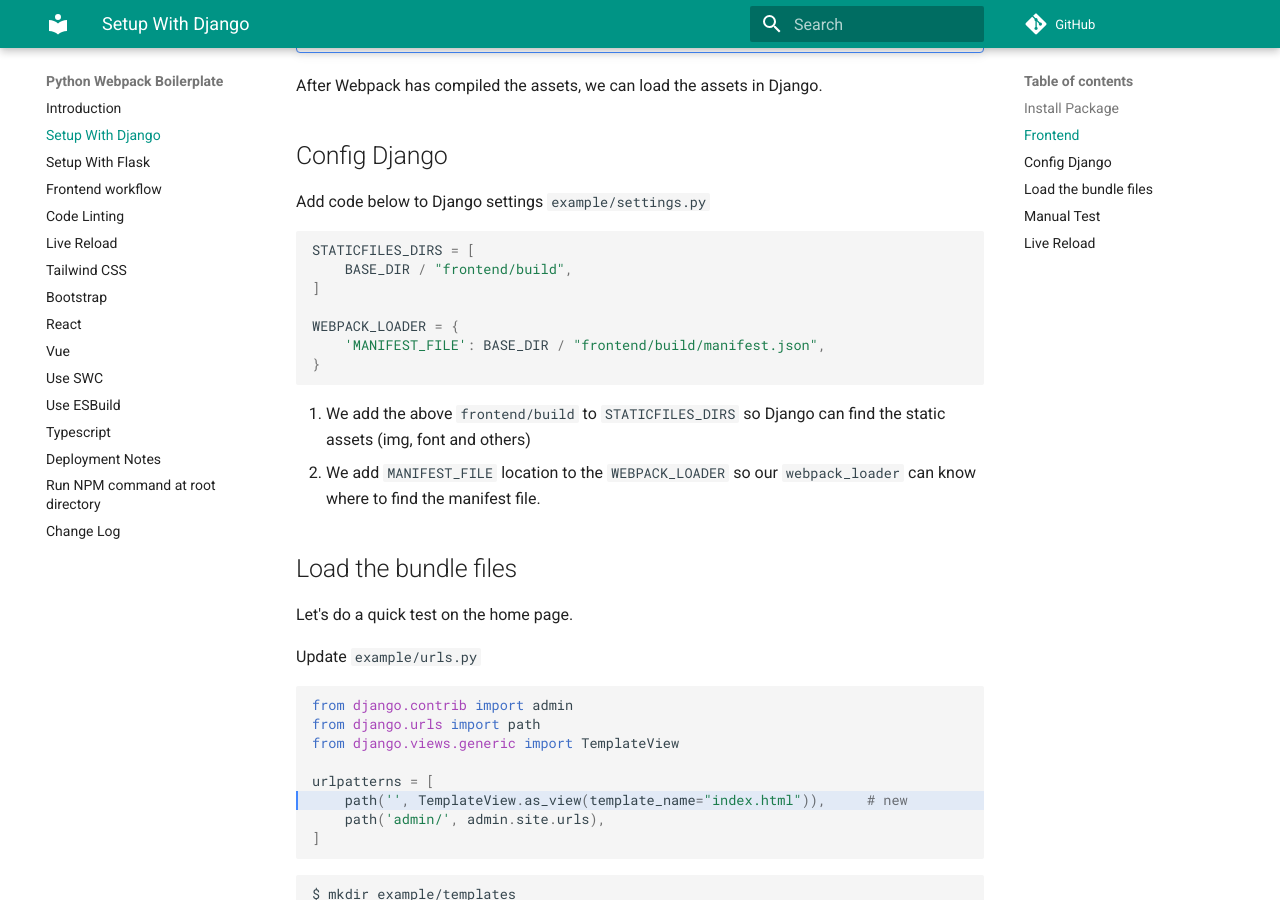
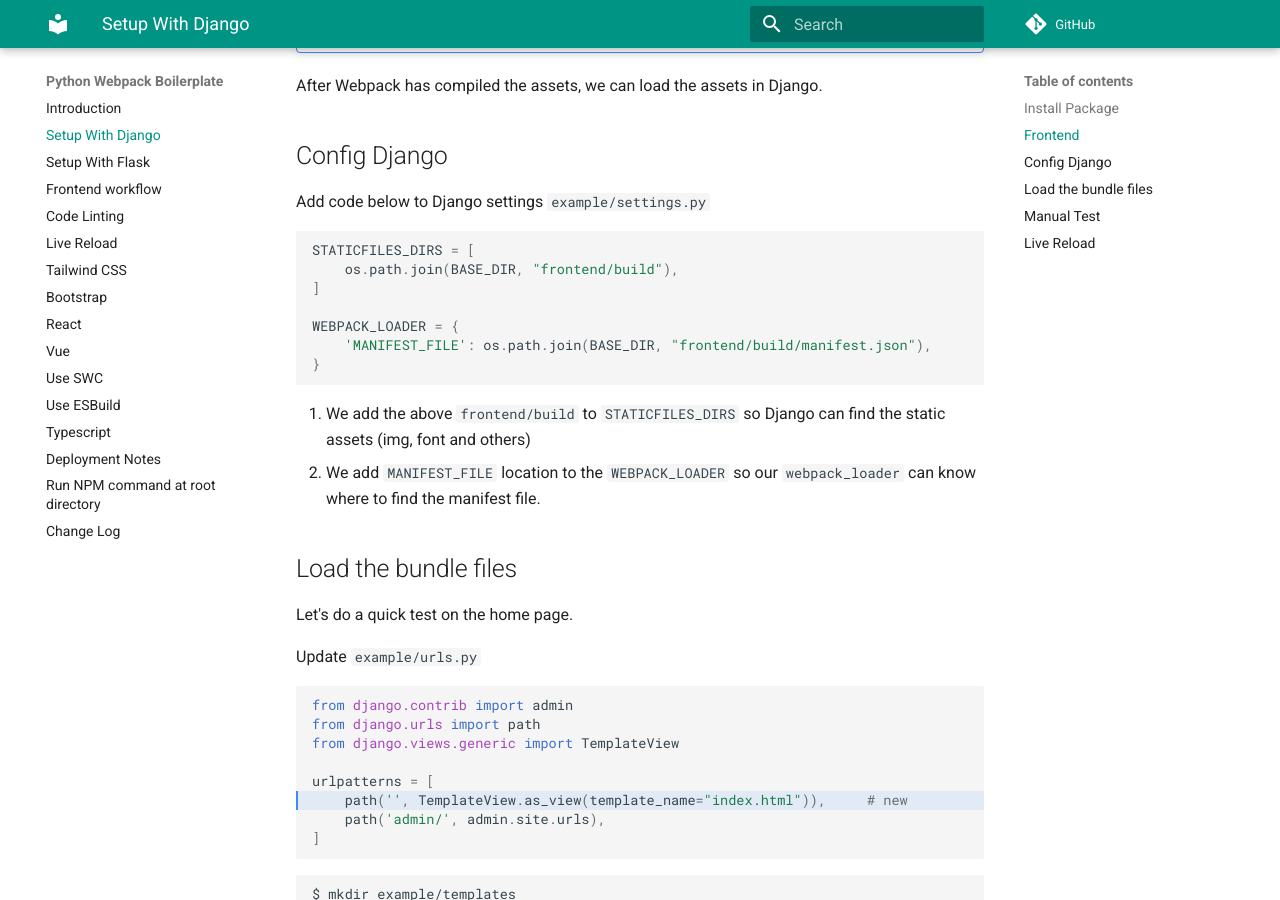
Before and after one commit to AccordBox/python-webpack-boilerplate, an MkDocs documentation site: the page built from docs/setup_with_django.md, in a window 1280 px wide and 900 px high, scrolled down 2245 px. Built offline with MkDocs 1.6.1 and Material for MkDocs 9.7.7, drawn with Linux system fonts in a browser that asks for light colours; comment, search, counter and statistics services are not loaded.

Commit message:
Update setup_with_django.md

````diff
--- a/docs/setup_with_django.md
+++ b/docs/setup_with_django.md
@@ -114,11 +114,11 @@ Add code below to Django settings `example/settings.py`
 
 ```python
 STATICFILES_DIRS = [
-    BASE_DIR / "frontend/build",
+    os.path.join(BASE_DIR, "frontend/build"),
 ]
 
 WEBPACK_LOADER = {
-    'MANIFEST_FILE': BASE_DIR / "frontend/build/manifest.json",
+    'MANIFEST_FILE': os.path.join(BASE_DIR, "frontend/build/manifest.json"),
 }
 ```
 
````
